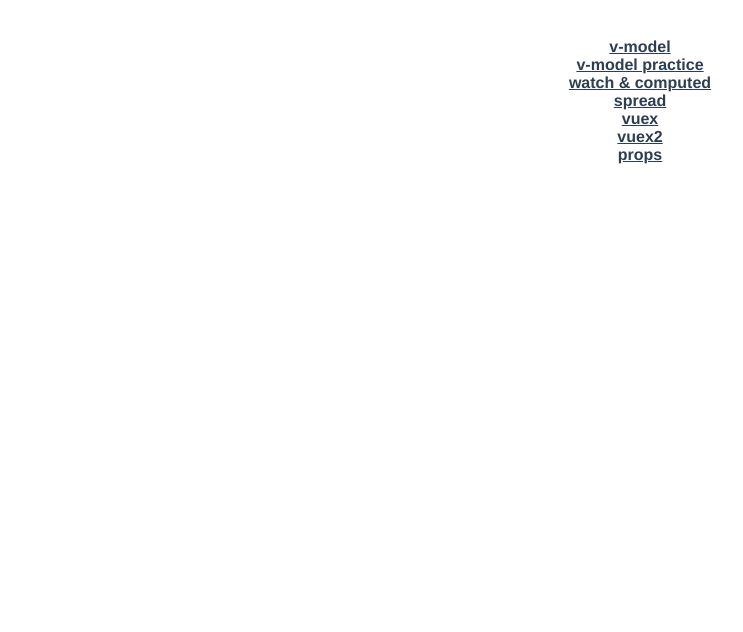
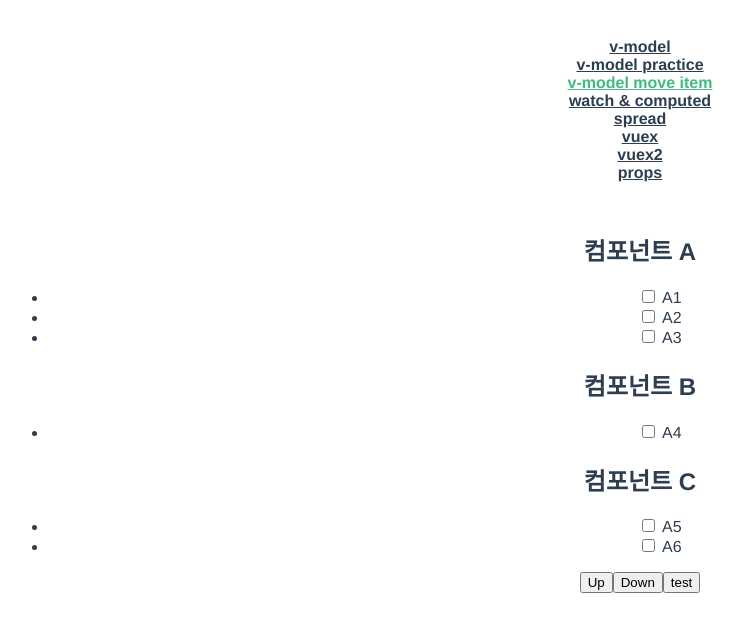
Before and after one commit to jinju2828/vue_practice, a Vue app in the folder vue-feature/: page /vmodel2 in a window 1280 px wide. Shown: the top 632 px of the page, without its empty margins (0-743 px from the left). Built offline with nearby package versions, Linux system fonts and the light colour scheme.

Commit message:
v-model picky code

```diff
--- a/vue-feature/src/App.vue
+++ b/vue-feature/src/App.vue
@@ -3,6 +3,7 @@
     <nav>
       <router-link to="/">v-model</router-link><br>
       <router-link to="/vmodel">v-model practice</router-link><br>
+      <router-link to="/vmodel2">v-model move item</router-link><br>
       <router-link to="/about">watch & computed</router-link><br>
       <router-link to="/spread">spread</router-link><br>
       <router-link to="/vuex">vuex</router-link><br>
--- a/vue-feature/src/router/index.js
+++ b/vue-feature/src/router/index.js
@@ -6,6 +6,7 @@
 import SpreadView from '../views/SpreadView.vue'
 import PropsView from "@/views/PropsView.vue";
 import VmodelView from "@/views/VmodelView.vue";
+import VmodelView2 from "@/views/VmodelView2.vue";
 
 Vue.use(VueRouter)
 
@@ -19,6 +20,11 @@
     path: '/vmodel',
     name: 'vmodel',
     component: VmodelView
+  },
+  {
+    path: '/vmodel2',
+    name: 'vmodel2',
+    component: VmodelView2
   },
   {
     path: '/vuex',
--- a/vue-feature/src/views/VmodelView.vue
+++ b/vue-feature/src/views/VmodelView.vue
@@ -12,7 +12,7 @@
       <tbody>
       <tr v-for="(item, index) in items" :key="index"> <!-- :key는 Vue 렌더링 업데이트에 최적화 기능을 해준다.-->
         <td>
-          <input type="radio" v-model="selectedItem" :value="item"> <!--:value에 있는 값을 selectedItem에 넣어준다 selectedItem이 단일 값이라면 바로 복사가 되지만 selectedItem이 computed 대상이므로 메소드가 실행됨.-->
+          <input type="radio" v-model="selectedItem" :value="item"> <!--:value에 있는 값을 selectedItem에 넣어준다. selectedColumn.-->
         </td>
         <td>{{ item.column1 }}</td>
         <td>{{ item.column2 }}</td>
@@ -21,7 +21,8 @@
       </tbody>
     </table>
     <div>
-      선택된 아이템: {{ selectedColumn }}
+      <button v-on:click="test">test</button>
+<!--      선택된 아이템: {{ selectedColumn }}-->
     </div>
   </div>
 </template>
@@ -41,13 +42,19 @@
     };
   },
   computed: {
-    selectedColumn() { // selectedColumn은 selectedItem 값에 의존하고 있어서 해당 값이 변경될 때마다 자동 호출 된다.
+    selectedColumn() { // selectedColumn 직접 호출하지 않는 이상 호출이 안된다
+      console.log("sdfsdf")
       if (this.selectedItem) {
         return this.selectedItem.column1; // 선택된 아이템의 첫 번째 컬럼 값을 반환합니다.
       } else {
         return '선택된 아이템이 없습니다.';
       }
     }
+  },
+  methods: {
+    test() {
+      console.log(this.selectedItem)
+    }
   }
 }
 </script>
--- /dev/null
+++ b/vue-feature/src/views/VmodelView2.vue
@@ -0,0 +1,106 @@
+<template>
+  <div>
+    <div>
+      <h2>컴포넌트 A</h2>
+      <ul>
+        <li v-for="(item, index) in listA" :key="index">
+          <label>
+            <input type="checkbox" v-model="item.checked" />
+            {{ item.text }}
+          </label>
+        </li>
+      </ul>
+    </div>
+    <div>
+      <h2>컴포넌트 B</h2>
+      <ul>
+        <li v-for="(item, index) in listB" :key="index">
+          <label>
+            <input type="checkbox" v-model="item.checked" />
+            {{ item.text }}
+          </label>
+        </li>
+      </ul>
+    </div>
+    <div>
+      <h2>컴포넌트 C</h2>
+      <ul>
+        <li v-for="(item, index) in listC" :key="index">
+          <label>
+            <input type="checkbox" v-model="item.checked" />
+            {{ item.text }}
+          </label>
+        </li>
+      </ul>
+      <button @click="moveUp">Up</button>
+      <button @click="moveDown">Down</button>
+
+      <button @click="test">test</button>
+    </div>
+  </div>
+</template>
+
+<script>
+
+/**
+ * v-for도 v-model처럼 양방향이다.
+ * this.lists[currentIndex] = this.lists[currentIndex].filter((item) => !item.checked);
+ * 위 코드는 렌더링 불가능 코드이다.
+ * Vue.js는 데이터의 리액티브 업데이트를 추적하기 위해 객체의 속성을 추적하므로 배열 자체를 대체하면 Vue.js가 해당 변경을 감지하지 못합니다.
+ */
+export default {
+  data() {
+    return {
+      listA: [{ text: "A1", checked: false }, { text: "A2", checked: false }, { text: "A3", checked: false }],
+      listB: [{ text: "A4", checked: false }],
+      listC: [{ text: "A5", checked: false }, { text: "A6", checked: false }],
+    };
+  },
+  methods: {
+    moveUp() {
+      // 현재 체크된 항목이 포함된 리스트를 찾습니다.
+      const currentIndex = this.getCurrentIndex();
+
+      // 현재 리스트 위의 리스트에 체크된 항목을 push합니다.
+      if (currentIndex.index === 0) {
+        // 현재 리스트가 첫 번째 리스트이면 아무 작업도 하지 않습니다.
+      } else {
+        const prevList = this.lists[currentIndex - 1];
+        prevList.push(...this.lists[currentIndex].filter((item) => item.checked));
+        this.lists[currentIndex].splice(this.lists[currentIndex].findIndex(item => item.checked), 1);
+      }
+    },
+    moveDown() {
+      // 현재 체크된 항목이 포함된 리스트를 찾습니다.
+      const currentIndex = this.getCurrentIndex();
+
+      // 현재 리스트 아래의 리스트에 체크된 항목을 push합니다.
+      if (currentIndex === this.lists.length - 1) {
+        // 현재 리스트가 마지막 리스트이면 아무 작업도 하지 않습니다.
+      } else {
+        const nextList = this.lists[currentIndex + 1];
+        nextList.push(...this.lists[currentIndex].filter((item) => item.checked));
+        this.lists[currentIndex].splice(this.lists[currentIndex].findIndex(item => item.checked), 1);
+      }
+    },
+    getCurrentIndex() {
+      for (let i=0; i<this.lists.length; i++) {
+      //for (const list of this.lists) {
+        const checkedItems = this.lists[i].filter((item) => item.checked);
+        if (checkedItems.length > 0) {
+          return i;
+        }
+      }
+      return [];
+    },
+    test(){
+      console.log(this.lists)
+    }
+  },
+  computed: {
+    lists() {
+      return [this.listA, this.listB, this.listC];
+    },
+  },
+};
+</script>
```
